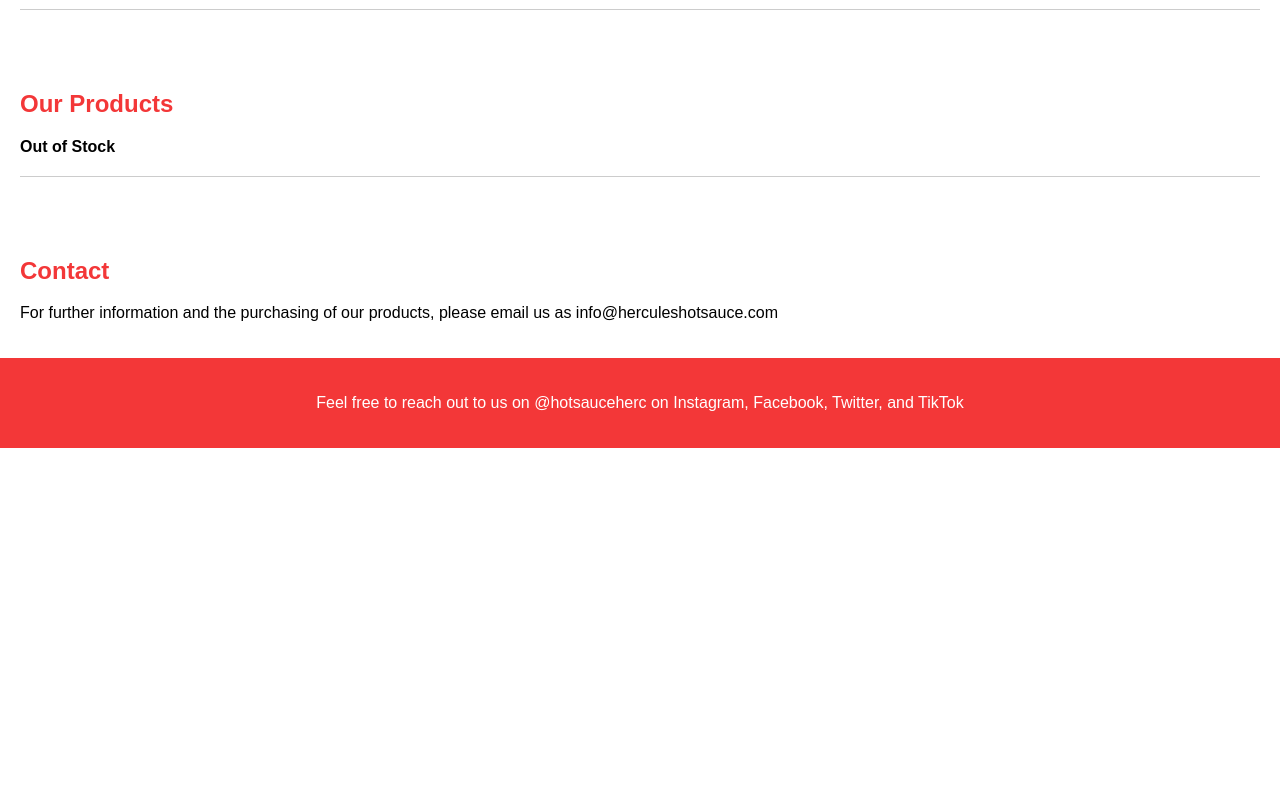
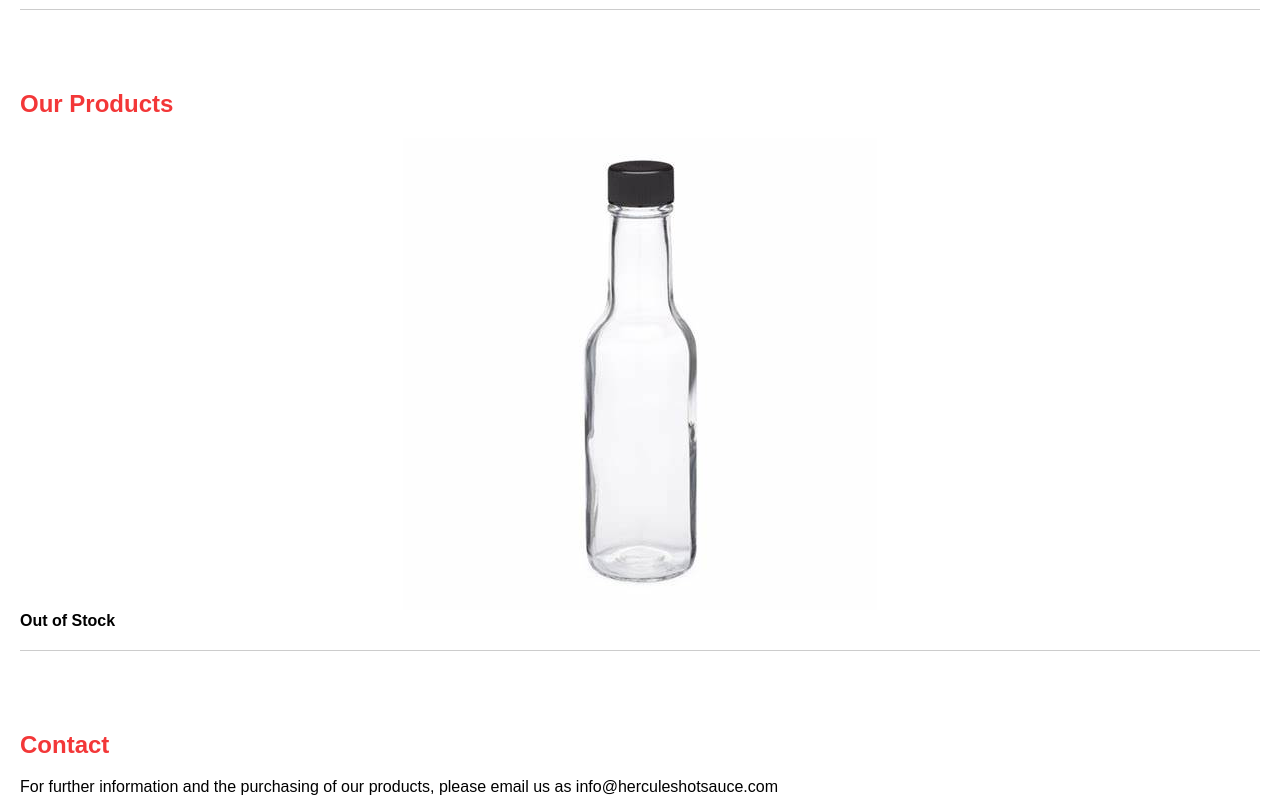
Before and after one commit to 834793/herculeshotsauce, a plain HTML site: page index.html in a window 1280 px wide. Shown: the part 600-1409 px from the top of the page. Before the commit the page ends 1048 px from the top, so only its background shows below. Drawn offline with Linux system fonts and the light colour scheme.

Commit message:
Update index.html

```diff
--- a/index.html
+++ b/index.html
@@ -88,7 +88,11 @@ Whether you're drizzling it on tacos, spicing up your wings and pizzas, stirring
     </section>
     <section id="products">
         <h2>Our Products</h2>
-        <p><b> Out of Stock</b></b></p>
+        <p>
+            <img src="5.jpg" alt="Howlin Habanero" style="display: block; margin:0
+                auto;">
+            <b> Out of Stock </b>
+    </p>
         <div class="section-divider"></div>
     </section>
 
```
